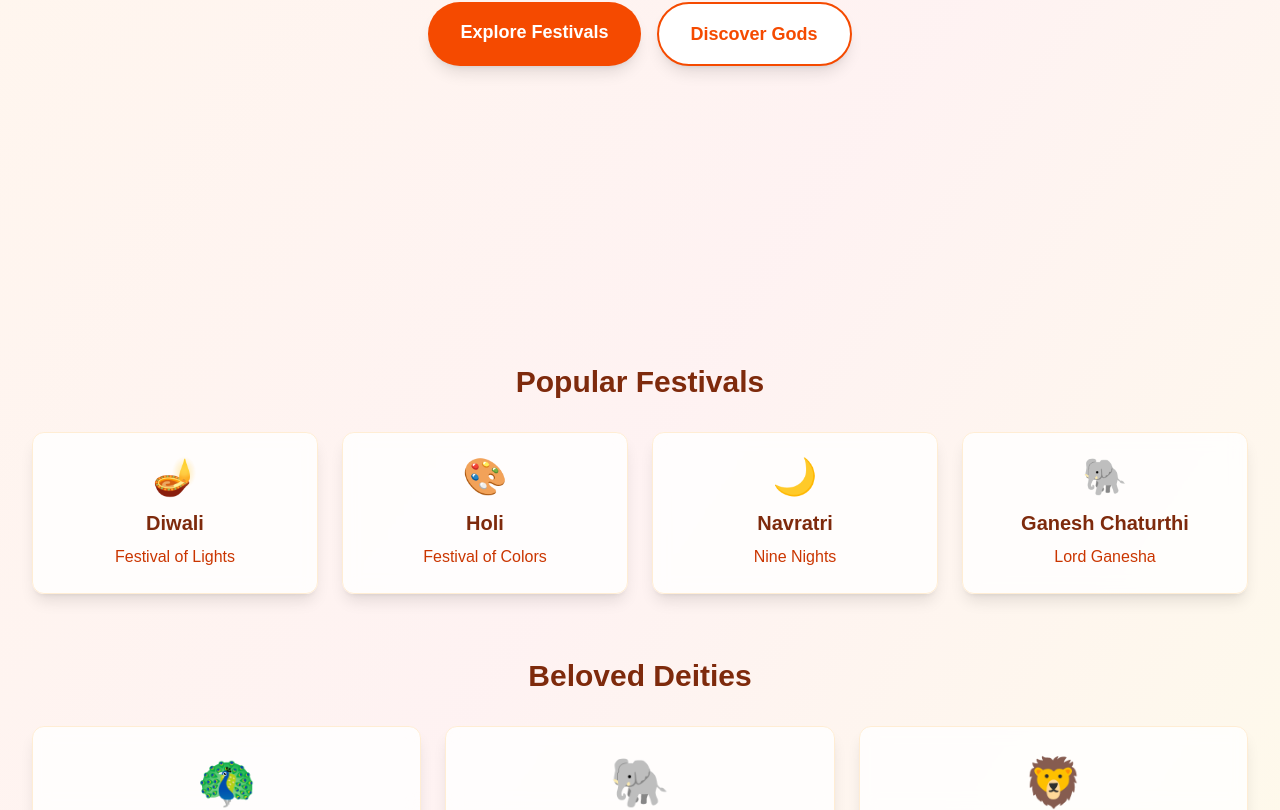
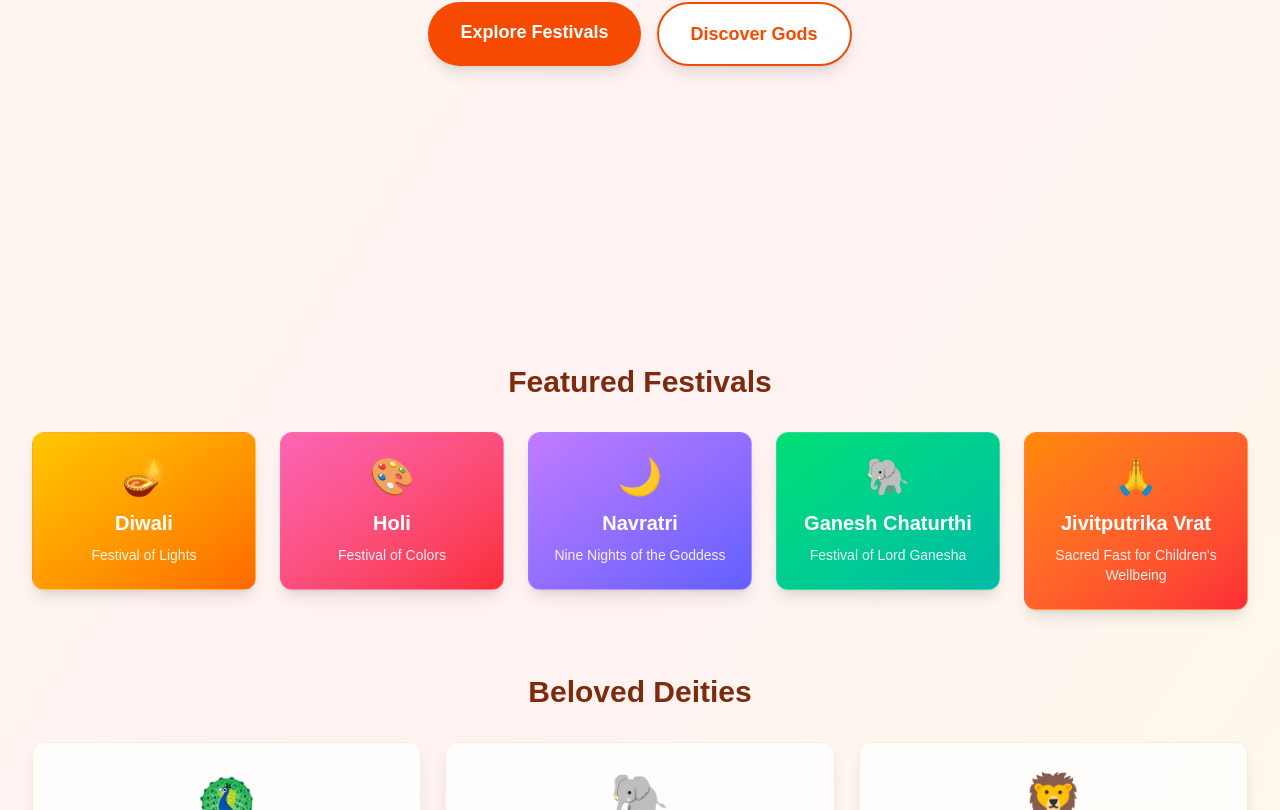
Before and after one commit to shashimishra89-cloud/bhajans-website, a Next.js app in the folder bhakti-app/: page / in a window 1280 px wide. Shown: the part 475-1285 px from the top of the page. Built offline with nearby package versions, Linux system fonts and the light colour scheme.

Commit message:
Fix homepage to use dynamic festivals config and replace placeholder images with gradients

```diff
--- a/bhakti-app/src/app/festivals/jivitputrika-vrat/page.tsx
+++ b/bhakti-app/src/app/festivals/jivitputrika-vrat/page.tsx
@@ -52,11 +52,13 @@ export default function JivitputrikaVratPage() {
 
         {/* Main Festival Image */}
         <div className="text-center mb-12">
-          <img
-            src="/jivitputrika-vrat-main-image.jpg"
-            alt="A beautiful image of Jivitputrika Vrat festival celebrations"
-            className="w-full max-w-4xl mx-auto h-96 object-cover rounded-2xl shadow-2xl border-4 border-orange-200"
-          />
+          <div className="w-full max-w-4xl mx-auto h-96 bg-gradient-to-r from-orange-400 to-red-500 rounded-2xl shadow-2xl border-4 border-orange-200 flex items-center justify-center">
+            <div className="text-center text-white">
+              <div className="text-8xl mb-4">🙏</div>
+              <h3 className="text-3xl font-bold mb-2">जीवित्पुत्रिका व्रत</h3>
+              <p className="text-xl opacity-90">Sacred Fast for Children's Wellbeing</p>
+            </div>
+          </div>
         </div>
 
         {/* Banner Ad */}
@@ -74,11 +76,12 @@ export default function JivitputrikaVratPage() {
           <div className="grid grid-cols-1 lg:grid-cols-2 gap-8">
             {/* Story 1 */}
             <div className="bg-white rounded-2xl shadow-xl border border-orange-100 overflow-hidden hover:shadow-2xl transition-all duration-300">
-              <img
-                src="/story1-image.jpg"
-                alt="Image for the first story"
-                className="w-full h-48 object-cover border-b-4 border-orange-200"
-              />
+              <div className="w-full h-48 bg-gradient-to-r from-orange-300 to-yellow-400 border-b-4 border-orange-200 flex items-center justify-center">
+                <div className="text-center text-white">
+                  <div className="text-6xl mb-2">👩‍👦</div>
+                  <p className="text-lg font-semibold">माता की महिमा</p>
+                </div>
+              </div>
               <div className="p-6">
                 <h3 className="text-xl font-bold text-orange-900 mb-4 border-b-2 border-orange-100 pb-2">
                   पहली कथा - माता की महिमा
@@ -111,11 +114,12 @@ export default function JivitputrikaVratPage() {
 
             {/* Story 2 */}
             <div className="bg-white rounded-2xl shadow-xl border border-orange-100 overflow-hidden hover:shadow-2xl transition-all duration-300">
-              <img
-                src="/story2-image.jpg"
-                alt="Image for the second story"
-                className="w-full h-48 object-cover border-b-4 border-orange-200"
-              />
+              <div className="w-full h-48 bg-gradient-to-r from-purple-400 to-pink-500 border-b-4 border-orange-200 flex items-center justify-center">
+                <div className="text-center text-white">
+                  <div className="text-6xl mb-2">👭</div>
+                  <p className="text-lg font-semibold">सात बहनों की कथा</p>
+                </div>
+              </div>
               <div className="p-6">
                 <h3 className="text-xl font-bold text-orange-900 mb-4 border-b-2 border-orange-100 pb-2">
                   दूसरी कथा - सात माताओं की कहानी
--- a/bhakti-app/src/app/page.tsx
+++ b/bhakti-app/src/app/page.tsx
@@ -1,8 +1,10 @@
 import Link from "next/link";
 import { Search, Sparkles, Heart, Calendar } from "lucide-react";
 import { BannerAd } from "@/components/AdSense";
+import { getFeaturedFestivals } from "@/config/festivals";
 
 export default function Home() {
+  const featuredFestivals = getFeaturedFestivals();
 
   return (
     <div className="min-h-screen bg-gradient-to-br from-orange-50 via-red-50 to-yellow-50">
@@ -71,21 +73,16 @@ export default function Home() {
       {/* Featured Sections */}
       <section className="py-16 px-4 sm:px-6 lg:px-8">
         <div className="max-w-7xl mx-auto">
-          {/* Popular Festivals */}
+          {/* Featured Festivals */}
           <div className="mb-16">
-            <h3 className="text-3xl font-bold text-orange-900 mb-8 text-center">Popular Festivals</h3>
-            <div className="grid grid-cols-1 md:grid-cols-2 lg:grid-cols-4 gap-6">
-              {[
-                { name: "Diwali", title: "Festival of Lights", icon: "🪔" },
-                { name: "Holi", title: "Festival of Colors", icon: "🎨" },
-                { name: "Navratri", title: "Nine Nights", icon: "🌙" },
-                { name: "Ganesh Chaturthi", title: "Lord Ganesha", icon: "🐘" }
-              ].map((festival) => (
-                <Link key={festival.name} href={`/festivals/${festival.name.toLowerCase().replace(' ', '-')}`}>
-                  <div className="bg-white/80 backdrop-blur-sm p-6 rounded-xl shadow-lg hover:shadow-xl transition-all hover:scale-105 border border-orange-100">
+            <h3 className="text-3xl font-bold text-orange-900 mb-8 text-center">Featured Festivals</h3>
+            <div className="grid grid-cols-1 md:grid-cols-2 lg:grid-cols-3 xl:grid-cols-5 gap-6">
+              {featuredFestivals.map((festival) => (
+                <Link key={festival.id} href={`/festivals/${festival.id}`}>
+                  <div className={`bg-gradient-to-br ${festival.color} p-6 rounded-xl shadow-lg hover:shadow-xl transition-all hover:scale-105 border border-white/20 text-white`}>
                     <div className="text-4xl mb-3 text-center">{festival.icon}</div>
-                    <h4 className="text-xl font-bold text-orange-900 mb-2 text-center">{festival.name}</h4>
-                    <p className="text-orange-700 text-center">{festival.title}</p>
+                    <h4 className="text-xl font-bold mb-2 text-center">{festival.name}</h4>
+                    <p className="text-center text-sm opacity-90">{festival.title}</p>
                   </div>
                 </Link>
               ))}
```
